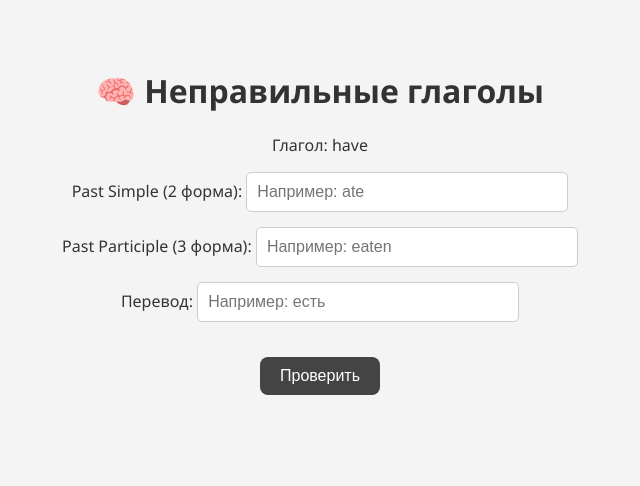
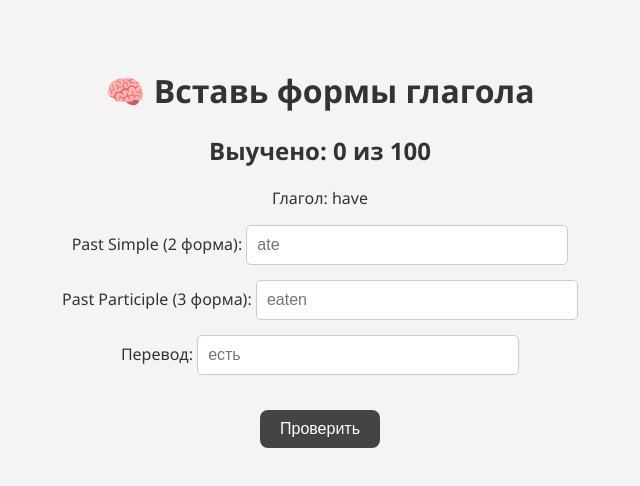
Before and after one commit to asyaakishina/-, a plain HTML site: page index.html in a window 1280 px wide. Shown: the whole page, without its empty margins (320-960 px from the left). Drawn offline with Linux system fonts and the light colour scheme.

Commit message:
Update index.html

```diff
--- a/index.html
+++ b/index.html
@@ -2,27 +2,28 @@
 <html lang="ru">
 <head>
     <meta charset="UTF-8">
-    <title>🧠 Вставь формы глагола</title>
+    <title>🧠 Неправильные глаголы</title>
     <link rel="stylesheet" href="style.css">
 </head>
 <body>
 
-<h1>🧠 Неправильные глаголы</h1>
+<h1>🧠 Вставь формы глагола</h1>
+<h2 id="stats">Выучено: 0 из 100</h2>
 <p id="verb">Глагол: ___</p>
 
 <div class="input-group">
     <label>Past Simple (2 форма):</label>
-    <input type="text" id="form2" placeholder="Например: ate">
+    <input type="text" id="form2" placeholder="ate">
 </div>
 
 <div class="input-group">
     <label>Past Participle (3 форма):</label>
-    <input type="text" id="form3" placeholder="Например: eaten">
+    <input type="text" id="form3" placeholder="eaten">
 </div>
 
 <div class="input-group">
     <label>Перевод:</label>
-    <input type="text" id="translation" placeholder="Например: есть">
+    <input type="text" id="translation" placeholder="есть">
 </div>
 
 <button onclick="checkAnswer()">Проверить</button>
```
